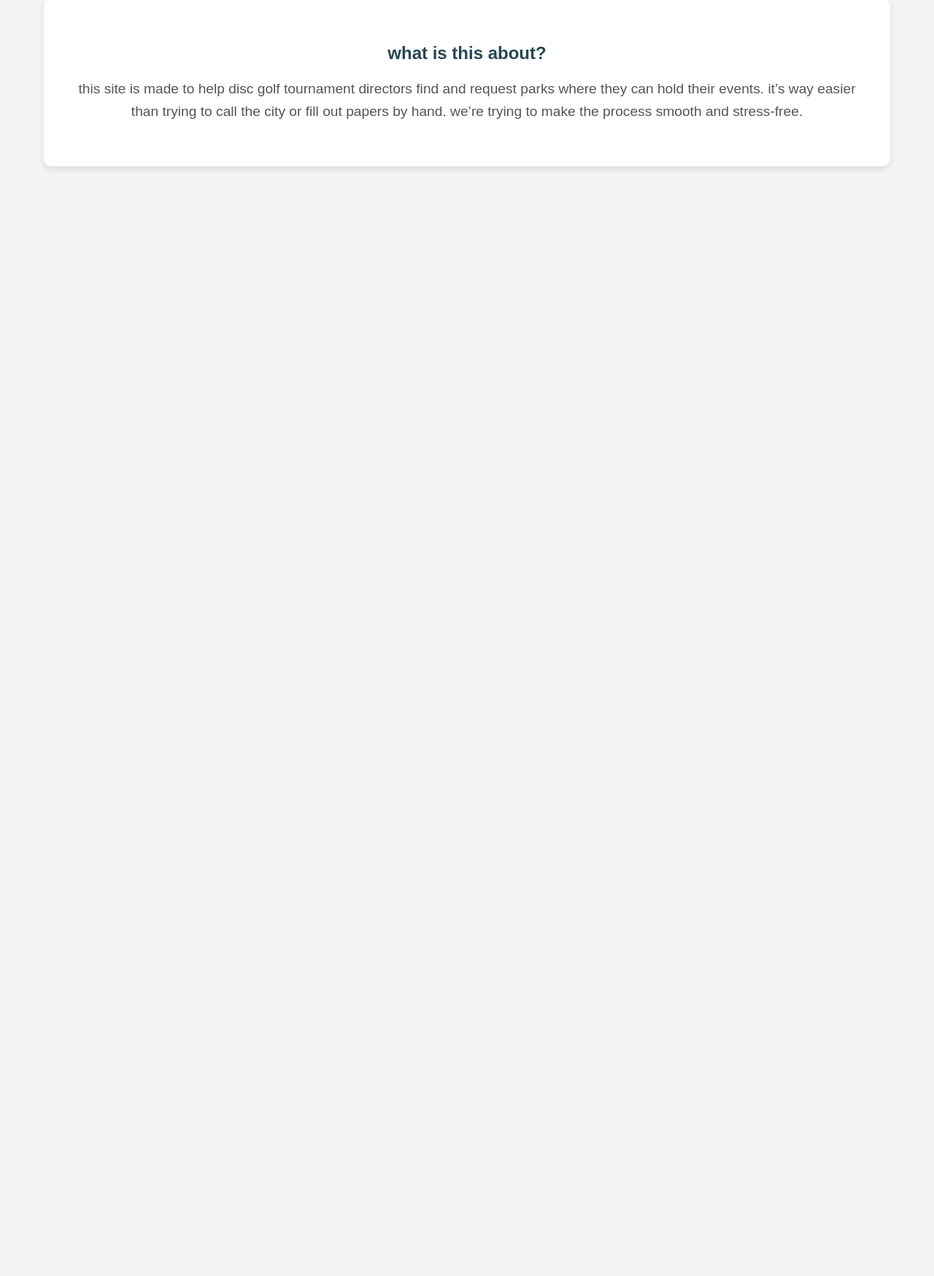
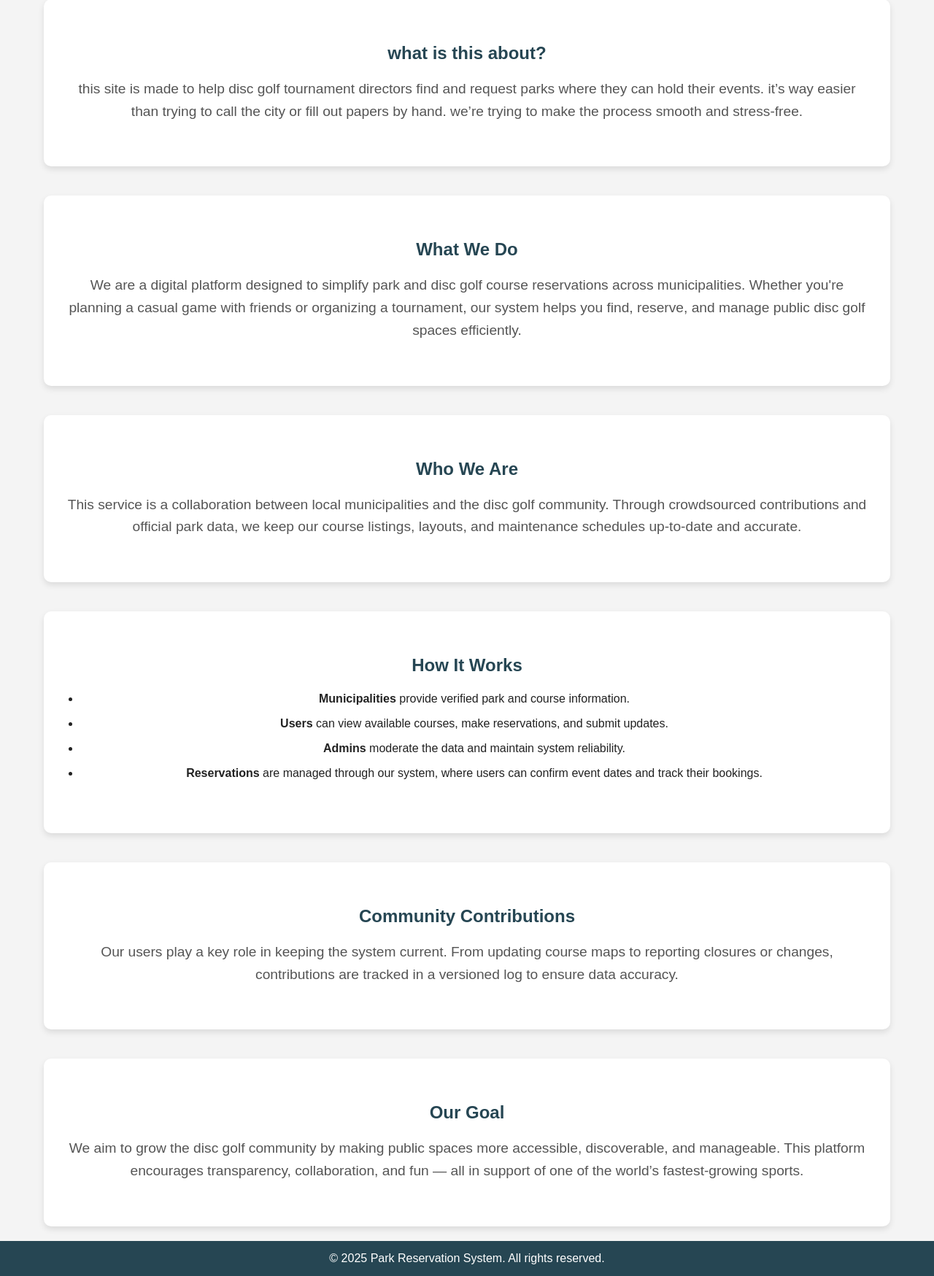
Before and after one commit to MarkTheDeveloper/Independent-drive, a PHP site: page /about.html in a window 1280 px wide. Shown: the part 206-1955 px from the top of the page at 73% size. Before the commit the page ends 438 px from the top, so only its background shows below. Run offline with PHP 8.4, Linux system fonts and the light colour scheme.

Commit message:
just edited the about page, and the css for it, let me know what you guys think

```diff
--- a/about/about.css
+++ b/about/about.css
@@ -1,4 +1,4 @@
-/*   basic reset n stuff  */
+
 *{
     margin:0 ;
     padding: 0;
@@ -12,14 +12,14 @@
     min-height :100vh ;
   }
 
-  /* used to center things  */
+
   .container {
     max-width :1200px ;
     margin: 0 auto;
     padding: 20px ;
   }
 
-  /* header area   */
+
   .main-header {
     background: #264653 ;
     color: white ;
@@ -45,27 +45,37 @@
     font-weight: bold ;
     padding: 6px 12px ;
     border-radius: 4px ;
-    transition: background 0.2s ;
   }
 
   .nav-links a:hover {
     background-color: #2a9d8f ;
   }
 
-  /* about text section here  */
   .about {
     background: white ;
     margin-top: 40px ;
     padding: 60px 30px ;
     border-radius: 10px ;
     box-shadow: 0 4px 8px rgba(0,0,0,0.1) ;
-    text-align:center ;
+    text-align: center ;
+
+  }
+
+  .about ul {
+    padding-left: 20px;
+    margin-top: 10px;
+  }
+
+  .about li {
+    margin-bottom: 10px;
+    line-height: 1.5;
+    align-items: center;
   }
 
   .about h2 {
     color: #264653 ;
     margin-bottom: 20px ;
-    text-transform: lowercase ;
+
   }
 
   .about p {
@@ -73,3 +83,17 @@
     color: #555 ;
     line-height: 1.6 ;
   }
+
+
+  section:hover {
+    box-shadow: 0 8px 20px rgba(0, 0, 0, 0.5);
+  }
+
+  footer {
+    color: white;
+    background: #264653 ;
+    color: white;
+    background-color: #264653 ;
+    text-align: center;
+    padding: 15px 0;
+  }
--- a/about/about.html
+++ b/about/about.html
@@ -22,6 +22,7 @@
     </div>
   </header>
 
+
   <main class="container">
     <section class="about">
       <h2>what is this about?</h2>
@@ -30,7 +31,71 @@
         it’s way easier than trying to call the city or fill out papers by hand. we’re trying to make the process smooth and stress-free.
       </p>
     </section>
-  </main>
+
+
+
+  <section class="about">
+    <h2>What We Do</h2>
+    <p>
+        We are a digital platform designed to simplify park and disc golf course reservations across municipalities.
+        Whether you're planning a casual game with friends or organizing a tournament, our system helps you find, reserve, and manage public disc golf spaces efficiently.
+    </p>
+
+    </section>
+
+
+    <section class="about">
+
+    <h2>Who We Are</h2>
+    <p>
+        This service is a collaboration between local municipalities and the disc golf community.
+        Through crowdsourced contributions and official park data, we keep our course listings, layouts, and maintenance schedules up-to-date and accurate.
+    </p>
+  </section>
+
+
+<section class="about">
+    <h2>How It Works</h2>
+    <ul>
+        <li><strong>Municipalities</strong> provide verified park and course information.</li>
+        <li><strong>Users</strong> can view available courses, make reservations, and submit updates.</li>
+        <li><strong>Admins</strong> moderate the data and maintain system reliability.</li>
+        <li><strong>Reservations</strong> are managed through our system, where users can confirm event dates and track their bookings.</li>
+    </ul>
+
+  </section>
+
+
+
+  <section class="about">
+    <h2>Community Contributions</h2>
+    <p>
+        Our users play a key role in keeping the system current.
+        From updating course maps to reporting closures or changes, contributions are tracked in a versioned log to ensure data accuracy.
+    </p>
+
+  </section>
+
+
+  <section class="about">
+    <h2>Our Goal</h2>
+    <p>
+        We aim to grow the disc golf community by making public spaces more accessible, discoverable, and manageable.
+        This platform encourages transparency, collaboration, and fun — all in support of one of the world’s fastest-growing sports.
+    </p>
+</section>
+
+
+
+</main>
+
+<footer>
+<p>&copy; 2025 Park Reservation System. All rights reserved.</p>
+</footer>
+</div>
+
+
+
 
 </body>
 </html>
```
